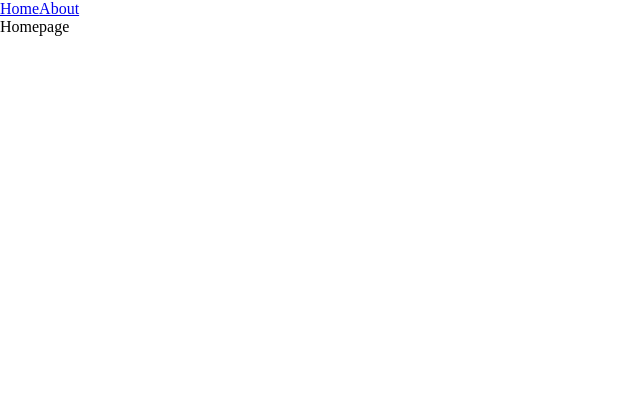
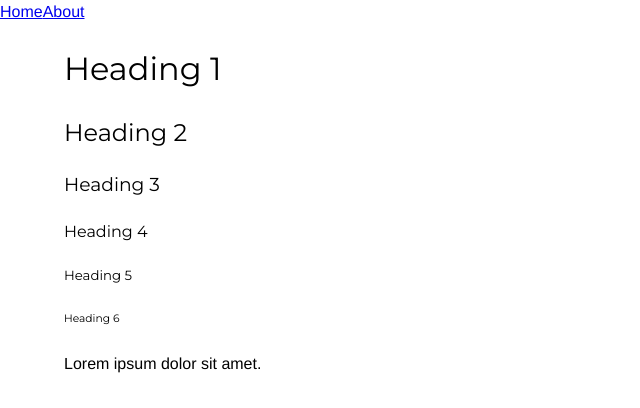
Before and after one commit to jamestalmond/jamestalmond, a Next.js app: page / in a window 1280 px wide. Shown: the top 408 px of the page, without its empty margins (0-640 px from the left). Built offline with nearby package versions, Linux system fonts and the light colour scheme.

Commit message:
Add beginnings of styling resets

```diff
--- a/components/Meta.js
+++ b/components/Meta.js
@@ -6,6 +6,10 @@ const Meta = () => (
     <meta charSet="utf-8" />
     {/* <link rel="shortcut icon" href="/static/favicon.png" /> */}
     {/* <link rel="stylesheet" type="text/css" href="/static/nprogress.css" /> */}
+    <link
+      href="https://fonts.googleapis.com/css?family=Montserrat&display=swap"
+      rel="stylesheet"
+    ></link>
     <title>James T Almond</title>
   </Head>
 );
--- a/package.json
+++ b/package.json
@@ -14,6 +14,7 @@
   "dependencies": {
     "jest": "^25.1.0",
     "next": "^9.2.1",
+    "nprogress": "^0.2.0",
     "react": "^16.12.0",
     "react-dom": "^16.12.0"
   }
--- a/pages/_app.js
+++ b/pages/_app.js
@@ -1,4 +1,5 @@
-import "../styles.css";
+import "../static/resets.css";
+import "../static/styles.css";
 
 import App from "next/app";
 import Page from "../components/Page";
--- a/pages/about.js
+++ b/pages/about.js
@@ -1,7 +1,11 @@
 import React from "react";
 
 function About() {
-  return <React.Fragment>About</React.Fragment>;
+  return (
+    <React.Fragment>
+      <div className="inner">About</div>
+    </React.Fragment>
+  );
 }
 
 export default About;
--- a/pages/index.js
+++ b/pages/index.js
@@ -1,7 +1,19 @@
 import React from "react";
 
 function Home() {
-  return <React.Fragment>Homepage</React.Fragment>;
+  return (
+    <React.Fragment>
+      <div className="inner">
+        <h1>Heading 1</h1>
+        <h2>Heading 2</h2>
+        <h3>Heading 3</h3>
+        <h4>Heading 4</h4>
+        <h5>Heading 5</h5>
+        <h6>Heading 6</h6>
+        <p>Lorem ipsum dolor sit amet.</p>
+      </div>
+    </React.Fragment>
+  );
 }
 
 export default Home;
--- /dev/null
+++ b/static/resets.css
@@ -0,0 +1,31 @@
+*,
+*::before,
+*::after {
+  box-sizing: inherit;
+}
+
+html {
+  font-size: 10px;
+}
+
+body {
+  margin: 0;
+  line-height: 1.5;
+  font-family: Helvetica, Arial, sans-serif;
+}
+
+header,
+main,
+footer {
+  font-size: 1.6rem;
+}
+
+h1,
+h2,
+h3,
+h4,
+h5,
+h6 {
+  font-family: "Montserrat", Helvetica, Arial, sans-serif;
+  font-weight: 400;
+}
--- /dev/null
+++ b/static/styles.css
@@ -0,0 +1,14 @@
+.container {
+  padding-top: 1rem;
+  padding-bottom: 1rem;
+}
+
+.inner {
+  max-width: 90%;
+  margin-right: auto;
+  margin-left: auto;
+}
+
+.inner:first-child {
+  margin-top: 0;
+}
--- a/styles.css
+++ /dev/null
@@ -1,19 +0,0 @@
-*,
-*::before,
-*::after {
-  box-sizing: inherit;
-}
-
-html {
-  font-size: 10px;
-}
-
-body {
-  margin: 0;
-}
-
-header,
-main,
-footer {
-  font-size: 1.6rem;
-}
```
Also changed, not shown: static/nprogress.css (added, +77 -0 lines), 2 other files (tests, documents, lock files or other folders).
